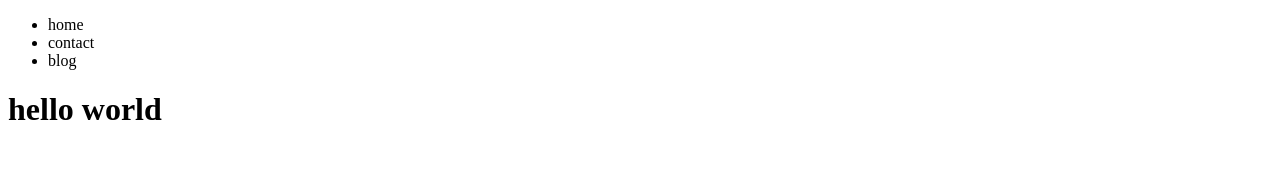
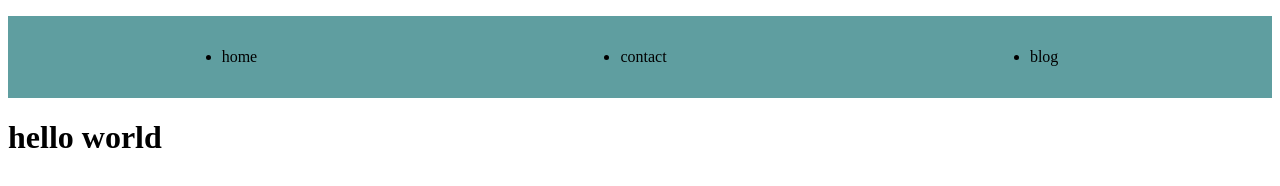
Before and after one commit to snowism/marchTest, a plain HTML site: page index.html in a window 1280 px wide. Drawn offline with Linux system fonts and the light colour scheme.

Commit message:
added work to menu

```diff
--- a/index.html
+++ b/index.html
@@ -4,12 +4,25 @@
     <meta charset="UTF-8">
     <meta name="viewport" content="width=device-width, initial-scale=1.0">
     <title>Document</title>
+
+    <style>
+        ul {
+            background-color: cadetblue;
+            display: flex;
+            flex-direction: row;
+            justify-content:space-around;
+        padding: 2rem;
+        }
+    </style>
 </head>
+
 <body>
 
 <ul><li>home</li>
 <li>contact</li>
 <li>blog</li></ul>
+
+
 <h1>hello world</h1>
 
 </body>
```
